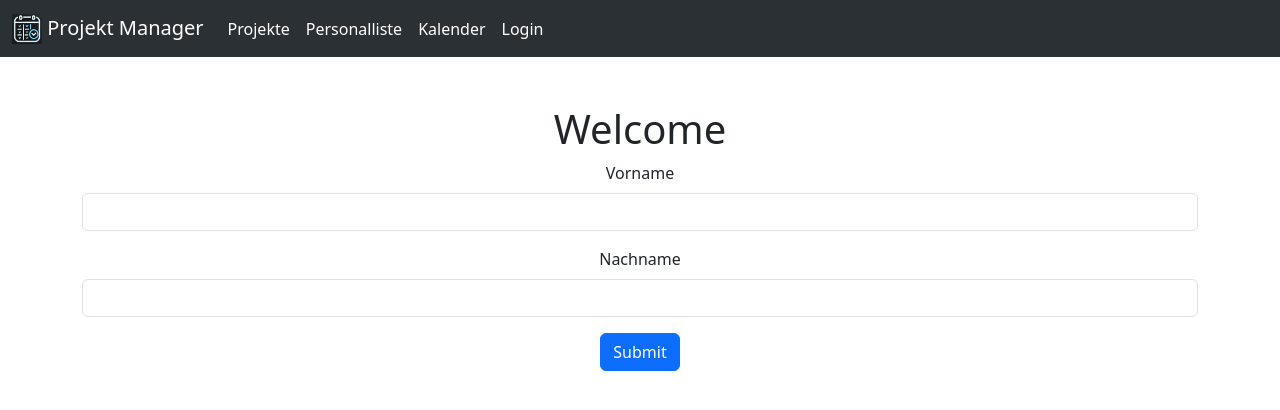
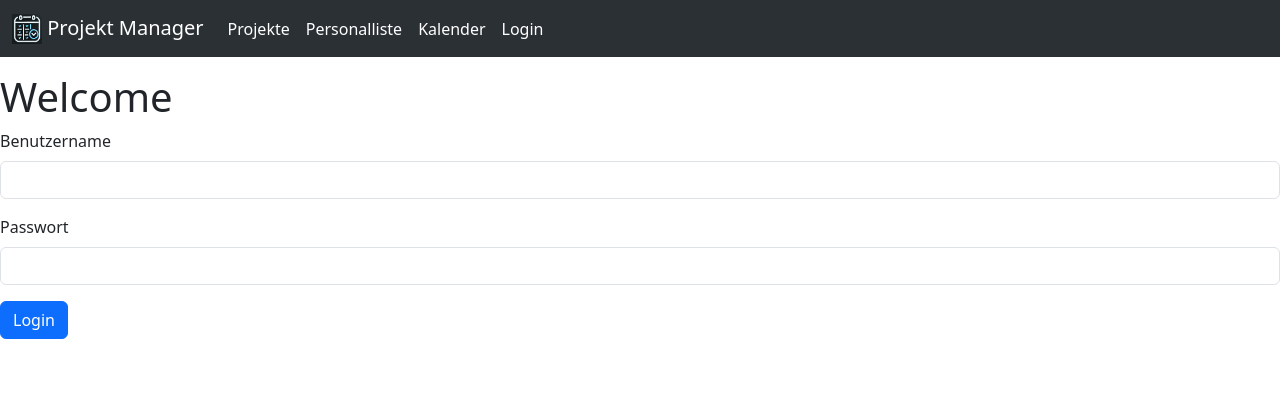
Before and after one commit to Isphyra/Projektmanagement, a SvelteKit app: page /login in a window 1280 px wide. Shown: the top 410 px of the page. Built offline with nearby package versions, Linux system fonts and the light colour scheme.

Commit message:
login wieder gut

```diff
--- a/src/routes/login/+page.svelte
+++ b/src/routes/login/+page.svelte
@@ -1,44 +1,29 @@
 <script>
     import Messagebox from "$lib/components/messagebox.svelte";
-    import db from "$lib/db.js"; // Import der DB-Funktionen
-
+//Formular
 let userform = $state({
     vorname: "",
-      nachname: "",
-    });
-
-    async function handleData(event) {
-      event.preventDefault(); // Verhindere das Standard-Formularverhalten
-
-      const newUser = {
-        vorname: userform.vorname,
-        nachname: userform.nachname,
-      };
-
-      try {
-        const userId = await db.createUser(newUser); // Daten in die DB speichern
-        alert("Benutzer erfolgreich erstellt mit ID: " + userId);
-      } catch (error) {
-        console.error("Fehler beim Speichern:", error);
-        alert("Fehler beim Speichern des Benutzers.");
-      }
+    nachname: ""
+})
+function handleData() {
+    alert("Login war erfolgreich " + userform.vorname);
 }
 </script>
-  <div class="container text-center mb-5 mt-5">
+
     <h1>Welcome</h1>
 
     <!-- Formular -->
-  <form on:submit={handleData}>
-    <div class="mb-3">
-      <label class="form-label" for="vorname">Vorname</label>
-      <input bind:value={userform.vorname} id="vorname" class="form-control" type="text" required />
+    <form onsubmit={handleData}>
+        <div class=mb-3>
+            <label class="form-label" for="">Benutzername</label>
+            <input bind:value={userform.vorname} class = "form-control" type="text">
         </div>
 
-    <div class="mb-3">
-      <label class="form-label" for="nachname">Nachname</label>
-      <input bind:value={userform.nachname} id="nachname" class="form-control" type="text" required />
+        <div class=mb-3>
+            <label class="form-label" for="">Passwort</label>
+            <input bind:value={userform.nachname} class = "form-control" type="text">
         </div>
 
-    <button type="submit" class="btn btn-primary">Submit</button>
+        <button type="submit" class= "btn btn-primary"> Login </button>
+
     </form>
-</div>
```
Also changed, not shown: src/lib/db.js. Lines whose indentation alone changed are shown as unchanged.
